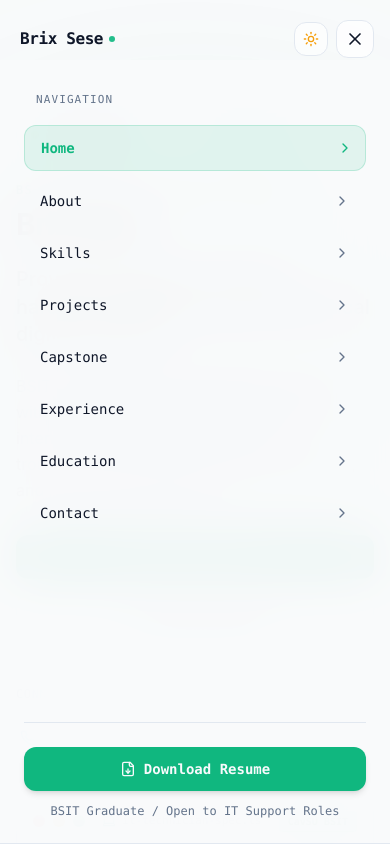
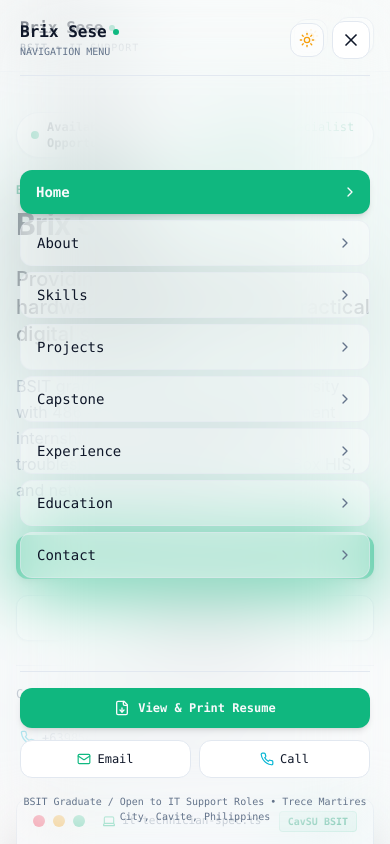
Before and after one commit to brixsese27/brixportfolio, a Next.js app: page / in a window 390 px wide. Both pictures are taken after a click on the button 355 px from the left and 39 px from the top of the page. Shown: the top 844 px of the page. Built offline with nearby package versions, Linux system fonts and the light colour scheme.

Commit message:
fix: resolve mobile hamburger menu drawer visibility when scrolled

```diff
--- a/components/navbar.tsx
+++ b/components/navbar.tsx
@@ -5,7 +5,7 @@ import Link from "next/link";
 import { navItems } from "@/data/navigation";
 import { profileData } from "@/data/profile";
 import { ThemeToggle } from "@/components/theme-toggle";
-import { Menu, X, FileDown, Terminal, ChevronRight } from "lucide-react";
+import { Menu, X, FileDown, ChevronRight, Phone, Mail } from "lucide-react";
 import { cn } from "@/lib/utils";
 
 export function Navbar() {
@@ -18,7 +18,7 @@ export function Navbar() {
     const handleScroll = () => {
       setScrolled(window.scrollY > 20);
 
-      // Determine active section using Intersection / scroll calculation
+      // Determine active section using scroll calculation
       const sections = navItems.map((item) => item.href.replace("#", ""));
       const scrollPosition = window.scrollY + 140;
 
@@ -40,7 +40,7 @@ export function Navbar() {
     return () => window.removeEventListener("scroll", handleScroll);
   }, []);
 
-  // Close mobile menu on Esc key or resize
+  // Close mobile menu on Esc key or resize to desktop
   React.useEffect(() => {
     const handleKeyDown = (e: KeyboardEvent) => {
       if (e.key === "Escape") setMobileMenuOpen(false);
@@ -56,22 +56,13 @@ export function Navbar() {
     };
   }, []);
 
-  // Prevent background scroll when mobile menu is open
-  React.useEffect(() => {
-    if (mobileMenuOpen) {
-      document.body.style.overflow = "hidden";
-    } else {
-      document.body.style.overflow = "unset";
-    }
-  }, [mobileMenuOpen]);
-
   const handleNavClick = (e: React.MouseEvent<HTMLAnchorElement>, href: string) => {
     e.preventDefault();
     setMobileMenuOpen(false);
     const targetId = href.replace("#", "");
     const targetEl = document.getElementById(targetId);
     if (targetEl) {
-      const topOffset = 80;
+      const topOffset = 75;
       const elementPosition = targetEl.getBoundingClientRect().top;
       const offsetPosition = elementPosition + window.pageYOffset - topOffset;
 
@@ -83,20 +74,21 @@ export function Navbar() {
   };
 
   return (
+    <>
       <header
         className={cn(
-        "fixed top-0 left-0 right-0 z-50 transition-all duration-300",
+          "fixed top-0 left-0 right-0 z-40 transition-all duration-200",
           scrolled
-          ? "bg-background/85 backdrop-blur-md border-b border-border/80 shadow-sm py-3"
-          : "bg-transparent py-5"
+            ? "bg-background/90 backdrop-blur-md border-b border-border/80 shadow-sm py-2.5 sm:py-3"
+            : "bg-background/60 backdrop-blur-sm sm:bg-transparent py-3 sm:py-5 border-b border-border/40 sm:border-transparent"
         )}
       >
         <div className="max-w-7xl mx-auto px-4 sm:px-6 lg:px-8 flex items-center justify-between">
-        {/* Left: Brand Monogram / Name */}
+          {/* Left: Brand Name */}
           <Link
             href="#hero"
             onClick={(e) => handleNavClick(e, "#hero")}
-          className="group flex items-center gap-2.5 focus-visible:outline-none focus-visible:ring-2 focus-visible:ring-primary rounded-lg p-1"
+            className="group flex items-center gap-2 focus-visible:outline-none focus-visible:ring-2 focus-visible:ring-primary rounded-lg p-1"
             aria-label={`${profileData.name} - Home`}
           >
             <div className="flex flex-col">
@@ -104,14 +96,17 @@ export function Navbar() {
                 {profileData.name}
                 <span className="inline-block w-1.5 h-1.5 rounded-full bg-brand-500 animate-pulse" />
               </span>
-            <span className="text-[10px] font-mono text-muted-foreground uppercase tracking-widest hidden sm:inline-block">
+              <span className="text-[10px] font-mono text-muted-foreground uppercase tracking-widest">
                 BSIT • IT Support
               </span>
             </div>
           </Link>
 
           {/* Desktop Navigation Links */}
-        <nav className="hidden lg:flex items-center gap-1 bg-card/60 border border-border/60 p-1.5 rounded-full backdrop-blur-md shadow-sm" aria-label="Main Navigation">
+          <nav
+            className="hidden lg:flex items-center gap-1 bg-card/70 border border-border/70 p-1.5 rounded-full backdrop-blur-md shadow-sm"
+            aria-label="Main Navigation"
+          >
             {navItems.map((item) => {
               const sectionId = item.href.replace("#", "");
               const isActive = activeSection === sectionId;
@@ -121,7 +116,7 @@ export function Navbar() {
                   href={item.href}
                   onClick={(e) => handleNavClick(e, item.href)}
                   className={cn(
-                  "px-3.5 py-1.5 text-xs font-mono font-medium rounded-full transition-all duration-200 relative",
+                    "px-3.5 py-1.5 text-xs font-mono font-medium rounded-full transition-all duration-200",
                     isActive
                       ? "bg-primary text-primary-foreground font-semibold shadow-sm"
                       : "text-muted-foreground hover:text-foreground hover:bg-accent/60"
@@ -139,8 +134,6 @@ export function Navbar() {
             <ThemeToggle />
             <a
               href={profileData.resumeUrl}
-            target="_blank"
-            rel="noopener noreferrer"
               className="inline-flex items-center gap-2 px-3.5 py-1.5 rounded-lg text-xs font-mono font-semibold bg-secondary hover:bg-secondary/80 text-secondary-foreground border border-border transition-all duration-200 hover:border-primary/40 focus-visible:outline-none focus-visible:ring-2 focus-visible:ring-primary shadow-sm"
             >
               <FileDown className="w-3.5 h-3.5 text-brand-500" />
@@ -153,23 +146,48 @@ export function Navbar() {
             <ThemeToggle />
             <button
               type="button"
-            onClick={() => setMobileMenuOpen(!mobileMenuOpen)}
-            className="p-2 rounded-lg border border-border bg-card/70 text-foreground hover:bg-accent focus-visible:outline-none focus-visible:ring-2 focus-visible:ring-primary transition-colors"
+              onClick={() => setMobileMenuOpen((prev) => !prev)}
+              className="p-2 rounded-xl border border-border bg-card text-foreground hover:bg-accent focus-visible:outline-none focus-visible:ring-2 focus-visible:ring-primary transition-colors shadow-sm cursor-pointer"
               aria-expanded={mobileMenuOpen}
               aria-label="Toggle mobile menu"
             >
-            {mobileMenuOpen ? <X className="w-5 h-5" /> : <Menu className="w-5 h-5" />}
+              {mobileMenuOpen ? <X className="w-5 h-5 text-primary" /> : <Menu className="w-5 h-5" />}
+            </button>
+          </div>
+        </div>
+      </header>
+
+      {/* Fullscreen Mobile Navigation Modal Drawer */}
+      {mobileMenuOpen && (
+        <div className="fixed inset-0 z-50 lg:hidden bg-background/98 backdrop-blur-2xl flex flex-col justify-between p-5 overflow-y-auto animate-in fade-in zoom-in-95 duration-200">
+
+          {/* Top Bar inside Mobile Drawer */}
+          <div className="flex items-center justify-between pb-4 border-b border-border">
+            <div className="flex flex-col">
+              <span className="font-mono text-base font-bold text-foreground flex items-center gap-1.5">
+                {profileData.name}
+                <span className="w-1.5 h-1.5 rounded-full bg-brand-500" />
+              </span>
+              <span className="text-[10px] font-mono text-muted-foreground uppercase">
+                Navigation Menu
+              </span>
+            </div>
+
+            <div className="flex items-center gap-2">
+              <ThemeToggle />
+              <button
+                type="button"
+                onClick={() => setMobileMenuOpen(false)}
+                className="p-2 rounded-xl border border-border bg-card text-foreground hover:bg-accent transition-colors cursor-pointer"
+                aria-label="Close menu"
+              >
+                <X className="w-5 h-5" />
               </button>
             </div>
           </div>
 
-      {/* Mobile Drawer Menu */}
-      {mobileMenuOpen && (
-        <div className="fixed inset-0 top-[60px] z-40 lg:hidden bg-background/95 backdrop-blur-xl border-b border-border p-6 flex flex-col justify-between animate-in fade-in slide-in-from-top-4 duration-200 overflow-y-auto">
-          <div className="space-y-2">
-            <div className="px-3 py-2 text-[11px] font-mono uppercase tracking-widest text-muted-foreground">
-              Navigation
-            </div>
+          {/* Nav Items List */}
+          <div className="py-6 space-y-1.5">
             {navItems.map((item) => {
               const sectionId = item.href.replace("#", "");
               const isActive = activeSection === sectionId;
@@ -181,33 +199,57 @@ export function Navbar() {
                   className={cn(
                     "flex items-center justify-between px-4 py-3 rounded-xl text-sm font-mono transition-all",
                     isActive
-                      ? "bg-primary/10 text-primary font-bold border border-primary/20"
-                      : "text-foreground hover:bg-accent"
+                      ? "bg-primary text-primary-foreground font-bold shadow-md"
+                      : "text-foreground hover:bg-muted/80 bg-card/40 border border-border/50"
                   )}
                 >
                   <span>{item.label}</span>
-                  <ChevronRight className={cn("w-4 h-4 transition-transform", isActive ? "text-primary translate-x-1" : "text-muted-foreground")} />
+                  <ChevronRight
+                    className={cn(
+                      "w-4 h-4 transition-transform",
+                      isActive ? "text-primary-foreground translate-x-1" : "text-muted-foreground"
+                    )}
+                  />
                 </a>
               );
             })}
           </div>
 
-          <div className="pt-6 border-t border-border mt-6 space-y-3">
+          {/* Bottom Actions inside Mobile Drawer */}
+          <div className="pt-4 border-t border-border space-y-3">
             <a
               href={profileData.resumeUrl}
-              target="_blank"
-              rel="noopener noreferrer"
-              className="flex items-center justify-center gap-2 w-full py-3 rounded-xl text-sm font-mono font-semibold bg-primary text-primary-foreground shadow-md"
+              onClick={() => setMobileMenuOpen(false)}
+              className="flex items-center justify-center gap-2 w-full py-3 rounded-xl text-xs font-mono font-bold bg-primary text-primary-foreground shadow-md hover:bg-primary/90 transition-all"
             >
               <FileDown className="w-4 h-4" />
-              Download Resume
+              View &amp; Print Resume
             </a>
-            <p className="text-center text-xs font-mono text-muted-foreground">
-              {profileData.status}
+
+            <div className="grid grid-cols-2 gap-2 text-center text-xs font-mono">
+              <a
+                href={`mailto:${profileData.email}`}
+                className="p-2.5 rounded-xl border border-border bg-card text-foreground flex items-center justify-center gap-1.5 hover:bg-accent"
+              >
+                <Mail className="w-3.5 h-3.5 text-brand-500" />
+                Email
+              </a>
+              <a
+                href={`tel:${profileData.phone}`}
+                className="p-2.5 rounded-xl border border-border bg-card text-foreground flex items-center justify-center gap-1.5 hover:bg-accent"
+              >
+                <Phone className="w-3.5 h-3.5 text-cyan-500" />
+                Call
+              </a>
+            </div>
+
+            <p className="text-center text-[10px] font-mono text-muted-foreground pt-1">
+              {profileData.status} • {profileData.location}
             </p>
           </div>
+
         </div>
       )}
-    </header>
+    </>
   );
 }
```
Lines whose indentation alone changed are shown as unchanged.
